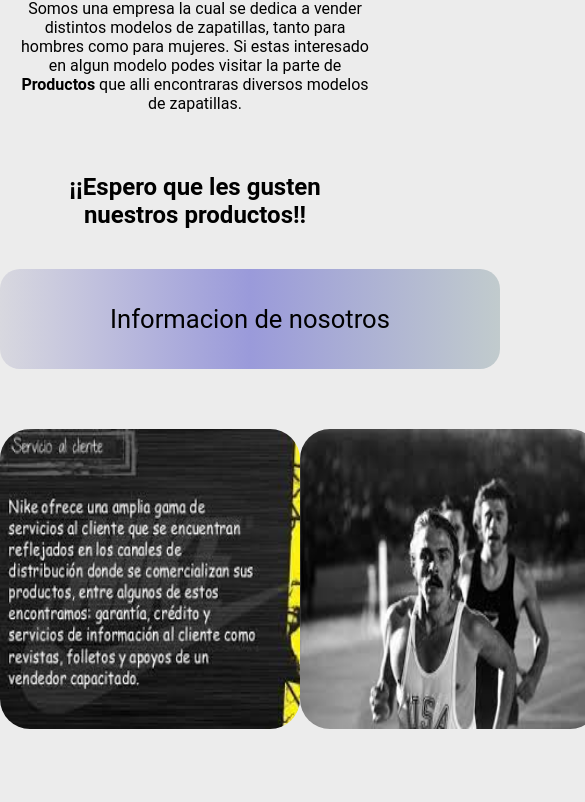
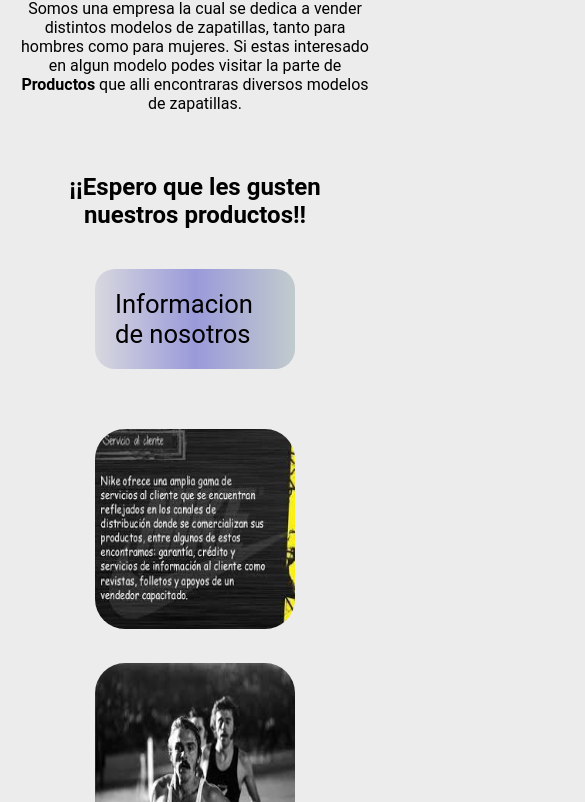
Before and after one commit to FranFacha1/CoderHouse, a plain HTML site: page Sobrenosotros.html in a window 390 px wide. Shown: the part 250-1052 px from the top of the page, 585 px wide, since content can reach past the window. Drawn offline with Linux system fonts and the light colour scheme.

Commit message:
Le puse responsive al la parte de SOBRENOSOTROS

```diff
--- a/css/style.css
+++ b/css/style.css
@@ -492,6 +492,21 @@ body {
             padding: 20px;
         }
 
+        .coitainer-img {
+            flex-direction: column;
+            justify-content: center;
+            align-items: center;
+        }
+
+        .container-h2 {
+            width: 200px;
+        }
+
+        .nike-img {
+            width: 200px;
+            height: 200px;
+        }
+
         /* Sobre Nosotros */
 
         /* Crear Cuenta */
```
